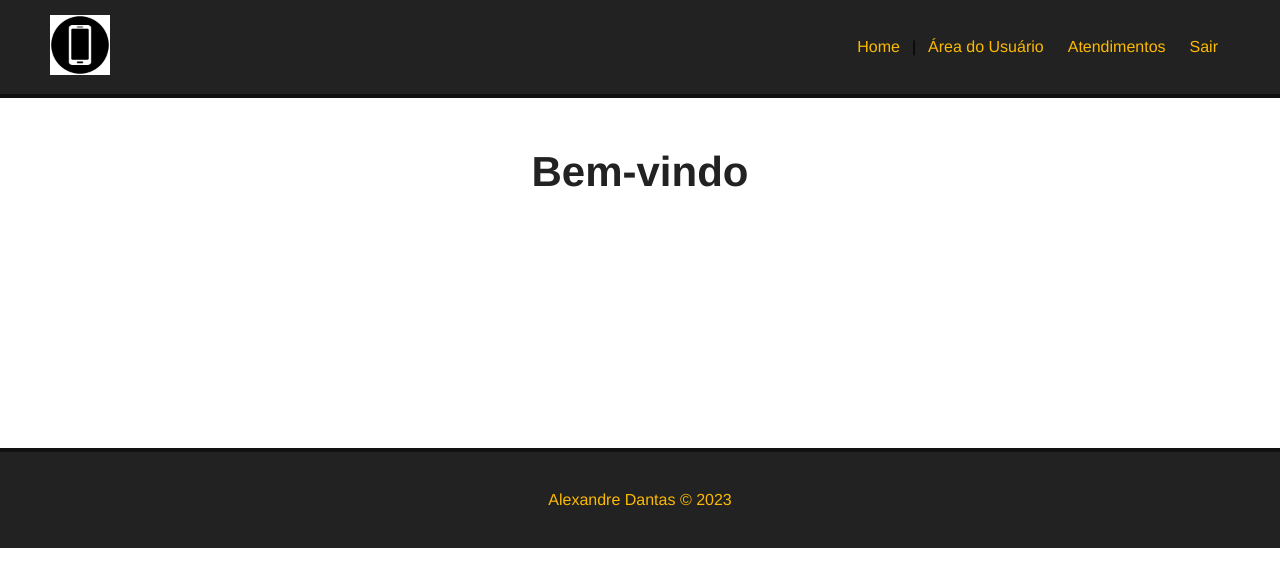
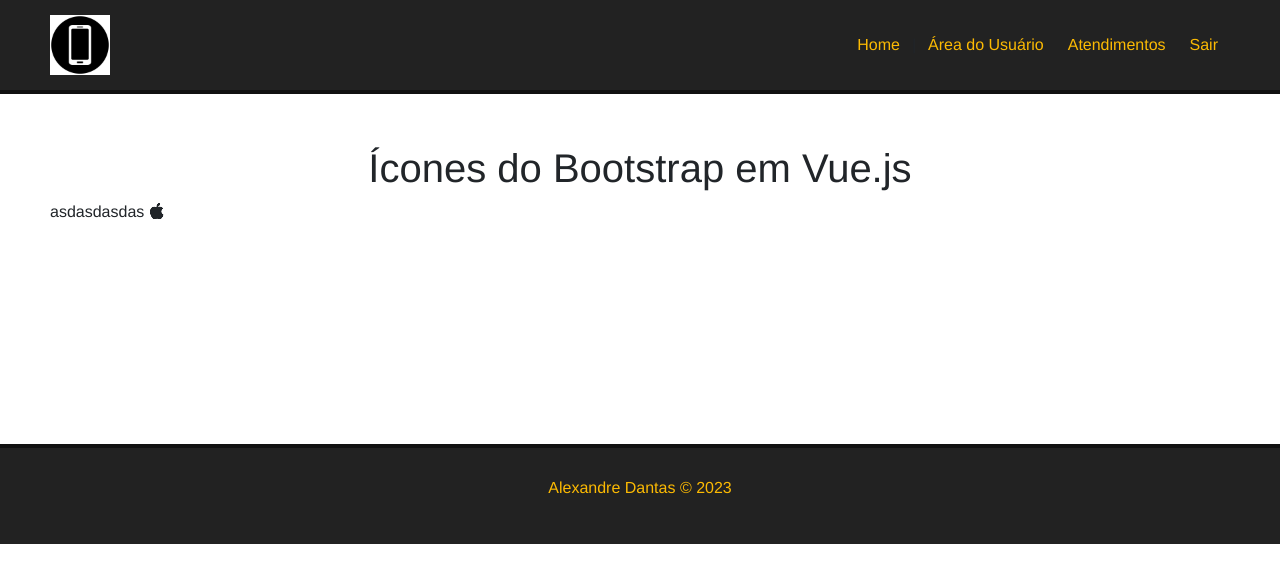
Before and after one commit to alexandresantosrn/CellProject, a Vue app in the folder cellproject/: page / in a window 1280 px wide. Shown: the top 586 px of the page. Built offline with nearby package versions, Linux system fonts and the light colour scheme.

Commit message:
Adicionando bootstrap.

```diff
--- a/cellproject/package.json
+++ b/cellproject/package.json
@@ -7,6 +7,8 @@
     "build": "vue-cli-service build"
   },
   "dependencies": {
+    "bootstrap": "^5.3.2",
+    "bootstrap-icons": "^1.11.1",
     "core-js": "^3.8.3",
     "vue": "^3.2.13",
     "vue-router": "^4.0.3"
--- a/cellproject/src/main.js
+++ b/cellproject/src/main.js
@@ -1,5 +1,7 @@
 import { createApp } from 'vue'
 import App from './App.vue'
 import router from './router'
+import 'bootstrap/dist/css/bootstrap.css'
+import 'bootstrap-icons/font/bootstrap-icons.css'
 
 createApp(App).use(router).mount('#app')
--- a/cellproject/src/views/HomeView.vue
+++ b/cellproject/src/views/HomeView.vue
@@ -1,8 +1,11 @@
 <template>
 <div class="main-container">
-    <h1>Bem-vindo</h1>
+  <h1>Ícones do Bootstrap em Vue.js</h1>
+
+  <p> asdasdasdas
+    <i class="bi bi-apple"></i></p>
+
+  </div>
 
 
-
-  </div>
 </template>
```
Also changed, not shown: 1 other file (tests, documents, lock files or other folders).
